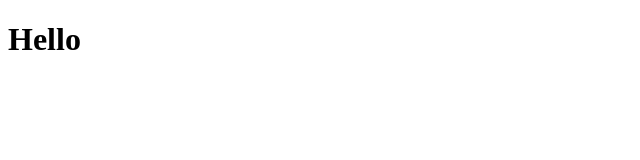
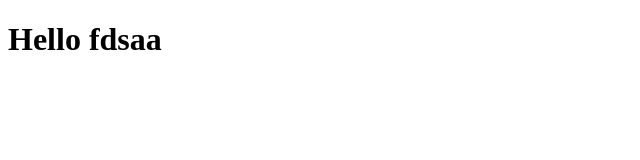
Before and after one commit to cwilliams999/Test, a plain HTML site: page index.html in a window 1280 px wide. Shown: the whole page, without its empty margins (0-640 px from the left). Drawn offline with Linux system fonts and the light colour scheme.

Commit message:
First Commit

```diff
--- a/index.html
+++ b/index.html
@@ -8,7 +8,7 @@
 </head>
 <body>
     <div>
-        <h1> Hello </h1>
+        <h1> Hello fdsaa</h1>
     </div>
 </body>
 </html>
```
